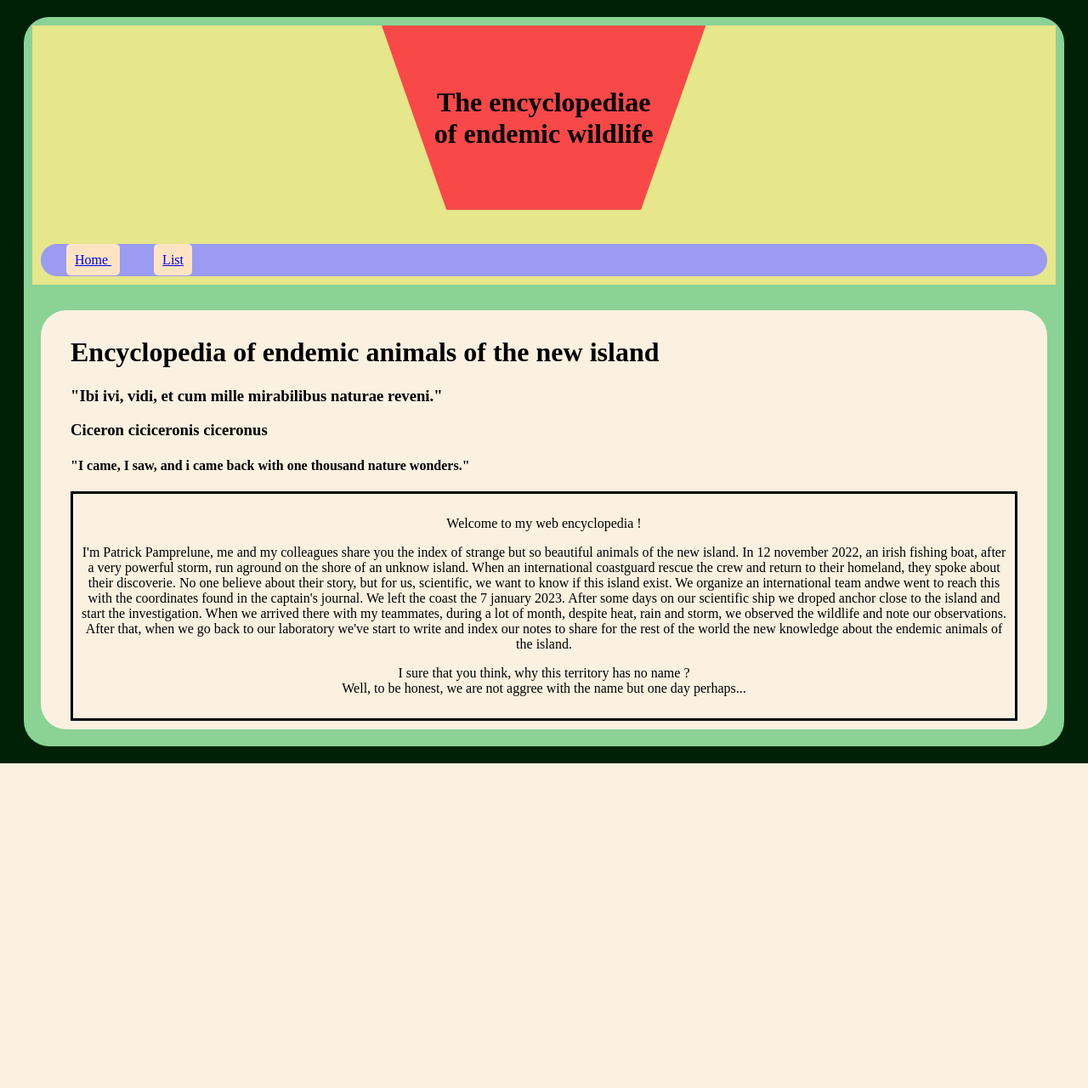
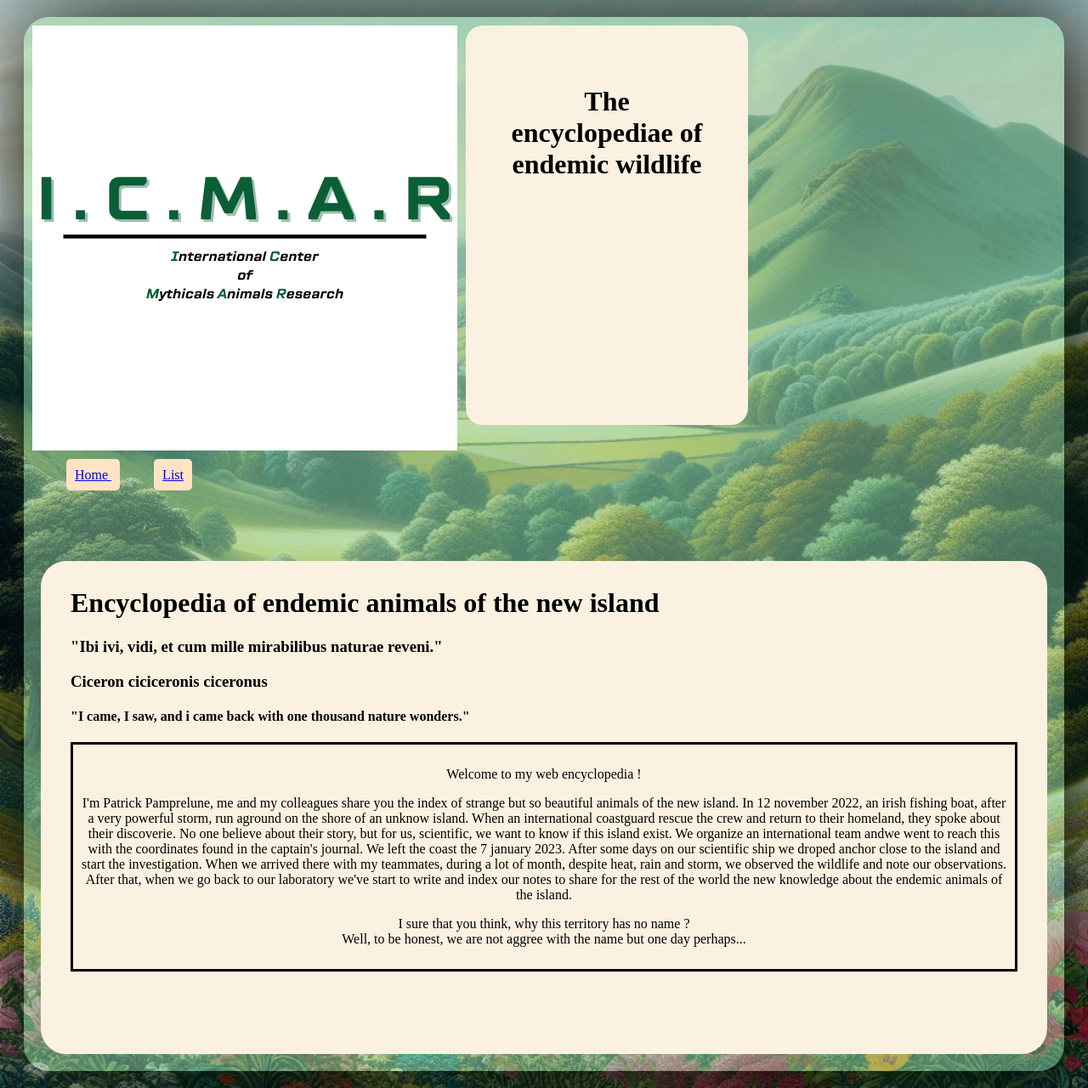
Before and after one commit to theomarci/Encyclopedia-of-monster, a Django app: page /mons/home/ in a window 1280 px wide. Shown: the whole page at 85% size. Before the commit the page ends 898 px from the top, so only its background shows below. Run offline with Django 5.2, Linux system fonts and the light colour scheme.

Commit message:
logos + background

```diff
--- a/Encyclopediae/theEncyclopedia/MonstersDataBase/static/front.css
+++ b/Encyclopediae/theEncyclopedia/MonstersDataBase/static/front.css
@@ -1,10 +1,12 @@
 .home {
-  background-color: rgb(1, 33, 7);
+  background-image: url("landscape.jpg");
+  background-repeat: no-repeat;
+  background-size: cover;
   gap: 10px 10px;
 }
 
 .block {
-  background-color: rgb(139, 210, 149);
+  background-color: rgb(139, 210, 149, 50%);
   display: grid;
   grid-template-columns: 1fr 1fr 1fr;
   grid-template-rows: 0.2fr 1fr;
@@ -14,10 +16,10 @@
   grid-column-end: 4;
   grid-row-start: 1;
   grid-row-end: 3;
+  box-shadow:10px 10px 135px 21px rgb(1, 20, 1);
 }
 
 .top {
-  background-color: rgb(230, 230, 138);
   grid-column-start: 1;
   grid-column-end: 4;
   display: grid;
@@ -26,31 +28,33 @@
   margin: 10px;
 }
 
+.image {
+  background-image: url("Logos.png");
+  background-repeat: no-repeat;
+  background-size: cover;
+  grid-column-start: 1;
+  grid-column-end: 2;
+}
+
 .title {
   grid-column-start: 2;
   grid-column-end: 3;
-  background-color: rgb(248, 72, 72);
+  background-color: rgb(251, 241, 224);
   text-align: center;
   margin-bottom: 30px;
   margin-left: 10px;
   margin-right: 10px;
   padding: 50px;
-  clip-path: polygon(
-      20% 0%,
-      80% 0%,
-      100% 100%,
-      0% 100%);
-  transform: rotate(180deg);
+  border-radius: 20px;
 }
 
-.Titre {
+/* .Titre {
   transform: rotate(180deg);
-}
+} */
 
 .nav-bar {
   grid-column-start: 1;
   grid-column-end: 4;
-  background-color: rgb(155, 155, 243);
   border-style: none;
   border-radius: 20px;
   padding: 10px;
--- a/Encyclopediae/theEncyclopedia/MonstersDataBase/templates/master_Page.html
+++ b/Encyclopediae/theEncyclopedia/MonstersDataBase/templates/master_Page.html
@@ -5,6 +5,7 @@
     <body class="home">
         <div class="block">
             <div class="top">
+                <img src="static/Logos.png" alt="Logos">
                 <div class="title">
                     <h1 class="Titre">The encyclopediae of endemic wildlife</h1>
                 </div>
```
Also changed, not shown: Encyclopediae/theEncyclopedia/MonstersDataBase/static/Logos.png (added), Encyclopediae/theEncyclopedia/MonstersDataBase/static/landscape.jpg (added).
